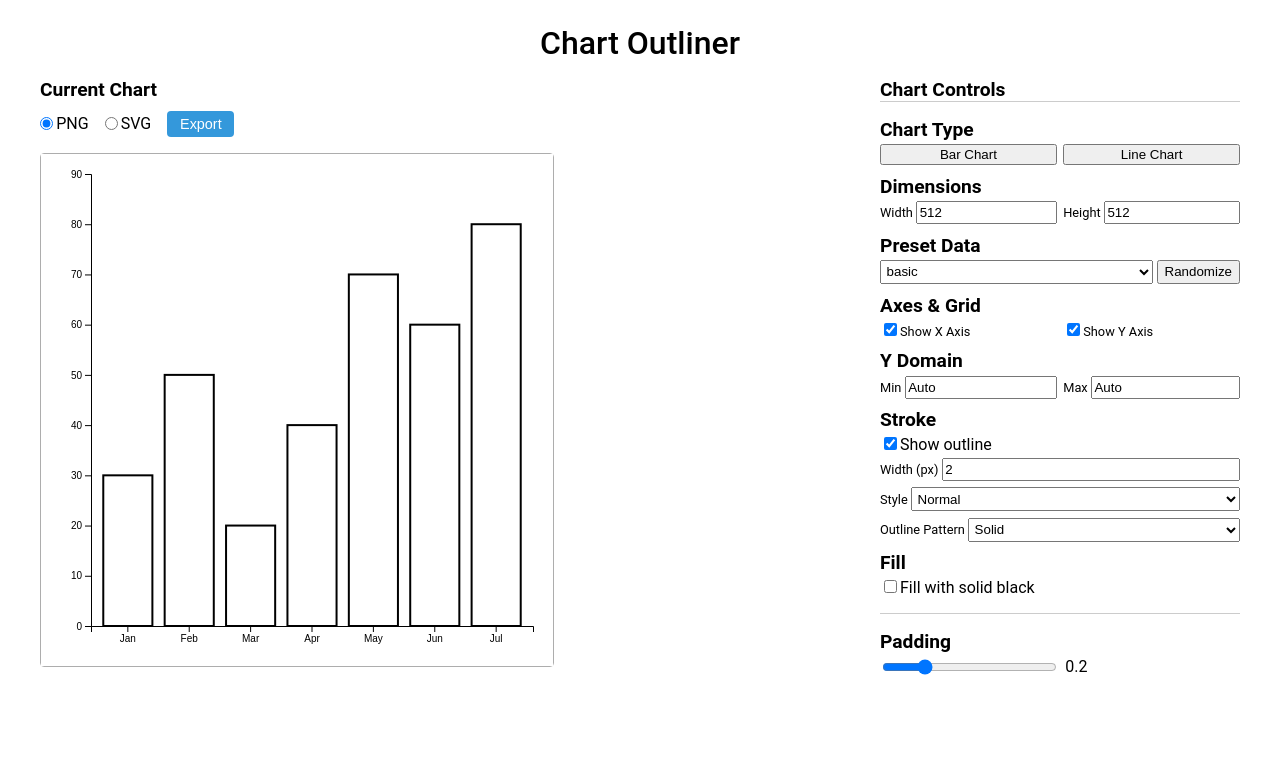
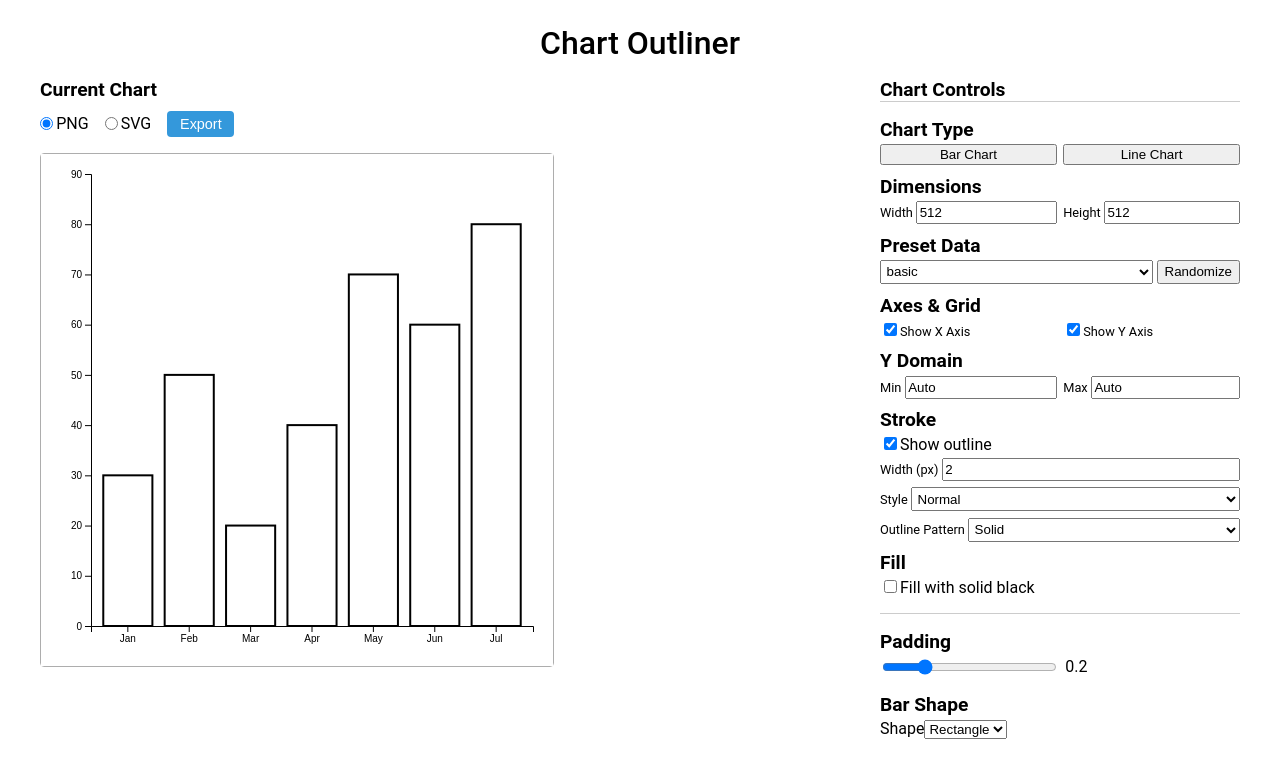
Before and after one commit to KimSeonGyeom/Chart-Outliner, a Next.js app: page / in a window 1280 px wide. Shown: the top 778 px of the page. Built offline with nearby package versions, Linux system fonts and the light colour scheme.

Commit message:
barShape implemented

```diff
--- a/components/charts/BarChart.jsx
+++ b/components/charts/BarChart.jsx
@@ -30,6 +30,7 @@ const BarChart = () => {
 
   // Get chart-specific settings
   const barPadding = useChartStore((state) => state.barPadding);
+  const barShape = useChartStore((state) => state.barShape);
 
   // Other state
   const svgRef = useRef(null);
@@ -103,6 +104,26 @@ const BarChart = () => {
     }
   };
 
+  // Create a path for the bar shape
+  const createBarShape = (x, y, width, height, shape) => {
+    switch (shape) {
+      case 'triangle':
+        return `M ${x},${y+height} L ${x+width/2},${y} L ${x+width},${y+height} Z`;
+      case 'diamond':
+        return `M ${x+width/2},${y} L ${x+width},${y+height/2} L ${x+width/2},${y+height} L ${x},${y+height/2} Z`;
+      case 'oval':
+        // For oval, we'll use ellipse element instead, return null here
+        return null;
+      case 'trapezoid':
+        const indent = width * 0.2;
+        return `M ${x+indent},${y} L ${x+width-indent},${y} L ${x+width},${y+height} L ${x},${y+height} Z`;
+      case 'rectangle':
+      default:
+        // For rectangle, we'll use rect element, return null here
+        return null;
+    }
+  };
+
   // Update chart function to incorporate new features
   useEffect(() => {
     if (!svgRef.current || !chartData || chartData.length === 0) return;
@@ -155,8 +176,10 @@ const BarChart = () => {
         .call(d3.axisLeft(y));
     }
 
-    // Add bars with updated stroke style
-    const bars = g.selectAll('.bar')
+    // Add bars with different shapes
+    if (barShape === 'rectangle') {
+      // Default rectangle bars
+      g.selectAll('.bar')
         .data(chartData)
         .enter()
         .append('rect')
@@ -170,9 +193,43 @@ const BarChart = () => {
         .attr('stroke-width', strokeWidth)
         .attr('stroke-dasharray', getStrokeDashArray(strokePattern))
         .attr('stroke-linecap', strokeStyle);
+    } else if (barShape === 'oval') {
+      // Oval/ellipse bars
+      g.selectAll('.bar')
+        .data(chartData)
+        .enter()
+        .append('ellipse')
+        .attr('class', 'bar')
+        .attr('cx', d => (x(String(d.x)) ?? 0) + x.bandwidth() / 2)
+        .attr('cy', d => y(d.y) + (innerHeight - y(d.y)) / 2)
+        .attr('rx', x.bandwidth() / 2)
+        .attr('ry', d => (innerHeight - y(d.y)) / 2)
+        .attr('fill', d => fill ? '#000' : 'transparent')
+        .attr('stroke', strokeWidth > 0 ? strokeColor : 'none')
+        .attr('stroke-width', strokeWidth)
+        .attr('stroke-dasharray', getStrokeDashArray(strokePattern));
+    } else {
+      // Custom shape bars using paths
+      g.selectAll('.bar')
+        .data(chartData)
+        .enter()
+        .append('path')
+        .attr('class', 'bar')
+        .attr('d', d => {
+          const xPos = x(String(d.x)) ?? 0;
+          const yPos = y(d.y);
+          const barWidth = x.bandwidth();
+          const barHeight = innerHeight - y(d.y);
+          return createBarShape(xPos, yPos, barWidth, barHeight, barShape);
+        })
+        .attr('fill', d => fill ? '#000' : 'transparent')
+        .attr('stroke', strokeWidth > 0 ? strokeColor : 'none')
+        .attr('stroke-width', strokeWidth)
+        .attr('stroke-dasharray', getStrokeDashArray(strokePattern));
+    }
 
   }, [chartData, chartWidth, chartHeight,
-      barPadding, fill, fillPattern, strokePattern,
+      barPadding, barShape, fill, fillPattern, strokePattern,
       showXAxis, showYAxis, yDomainMin, yDomainMax, dashArray, strokeWidth, fillZoomLevel, strokeColor,
       innerWidth, innerHeight]);
 
--- a/components/controls/ControlPanel.jsx
+++ b/components/controls/ControlPanel.jsx
@@ -9,6 +9,7 @@ import DataSection from './shared/DataSection.jsx';
 import LineCurveSection from './line/LineCurveSection.jsx';
 import LinePointsSection from './line/LinePointsSection.jsx';
 import BarPaddingSection from './bar/BarPaddingSection.jsx';
+import BarShapeSection from './bar/BarShapeSection.jsx';
 import './ControlPanel.scss';
 import { useSharedStore } from '../store/sharedStore.js';
 
@@ -17,6 +18,7 @@ const BarControls = () => {
   return (
     <div className="chart-specific-controls">
       <BarPaddingSection />
+      <BarShapeSection />
     </div>
   );
 };
--- /dev/null
+++ b/components/controls/bar/BarShapeSection.jsx
@@ -0,0 +1,37 @@
+import React from 'react';
+import { useChartStore } from '../../store/chartStore';
+
+const barShapeOptions = [
+  { value: 'rectangle', label: 'Rectangle' },
+  { value: 'triangle', label: 'Triangle' },
+  { value: 'diamond', label: 'Diamond' },
+  { value: 'oval', label: 'Oval' },
+  { value: 'trapezoid', label: 'Trapezoid' }
+];
+
+const BarShapeSection = () => {
+  const barShape = useChartStore(state => state.barShape);
+  const updateSetting = useChartStore(state => state.updateSetting);
+
+  return (
+    <div className="section">
+      <div className="section-title">Bar Shape</div>
+      <div className="dropdown-group">
+        <label>Shape</label>
+        <select
+          value={barShape}
+          onChange={(e) => updateSetting('barShape', e.target.value)}
+          className="dropdown-select"
+        >
+          {barShapeOptions.map(option => (
+            <option key={option.value} value={option.value}>
+              {option.label}
+            </option>
+          ))}
+        </select>
+      </div>
+    </div>
+  );
+};
+
+export default BarShapeSection;
--- a/components/store/chartStore.js
+++ b/components/store/chartStore.js
@@ -9,6 +9,7 @@ export const useChartStore = create()((set, get) => ({
   // Bar chart settings
   barPadding: 0.2,
   selectedTemplate: 'rectangle',
+  barShape: 'rectangle',
 
   // Line chart settings
   curveType: 'linear',
```
Lines whose indentation alone changed are shown as unchanged.
